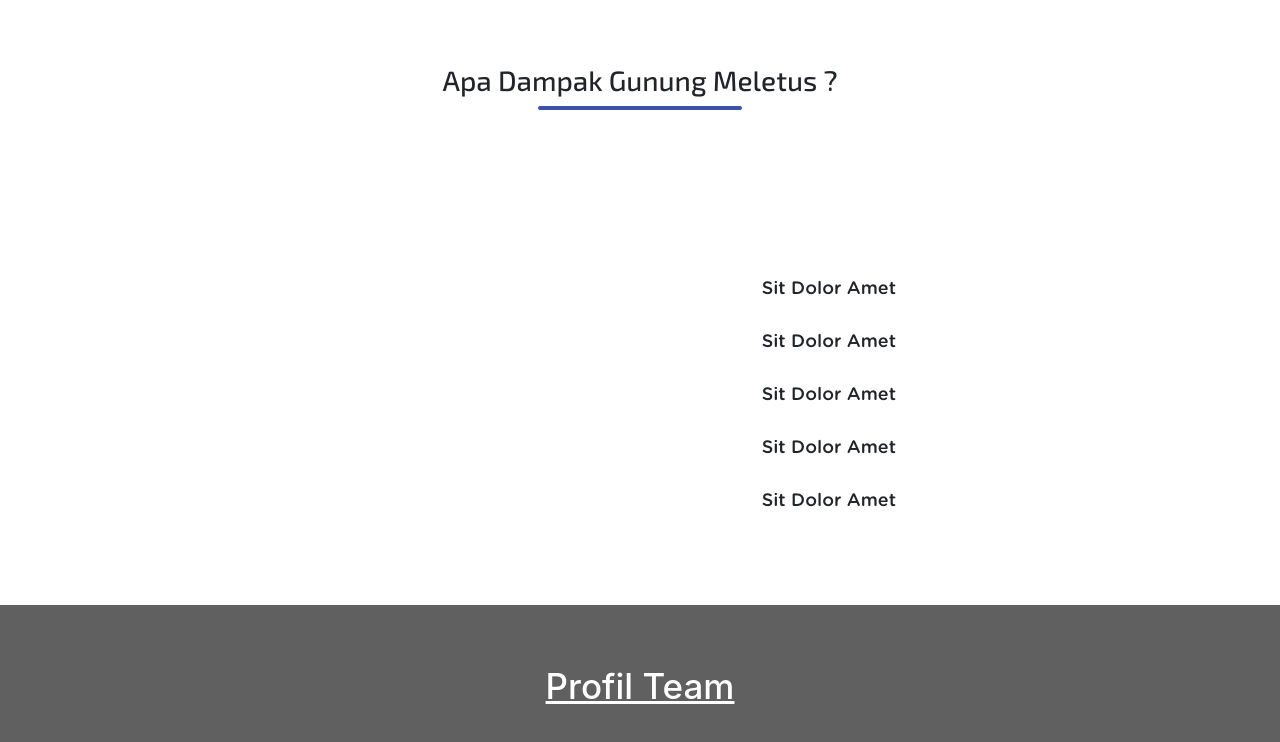
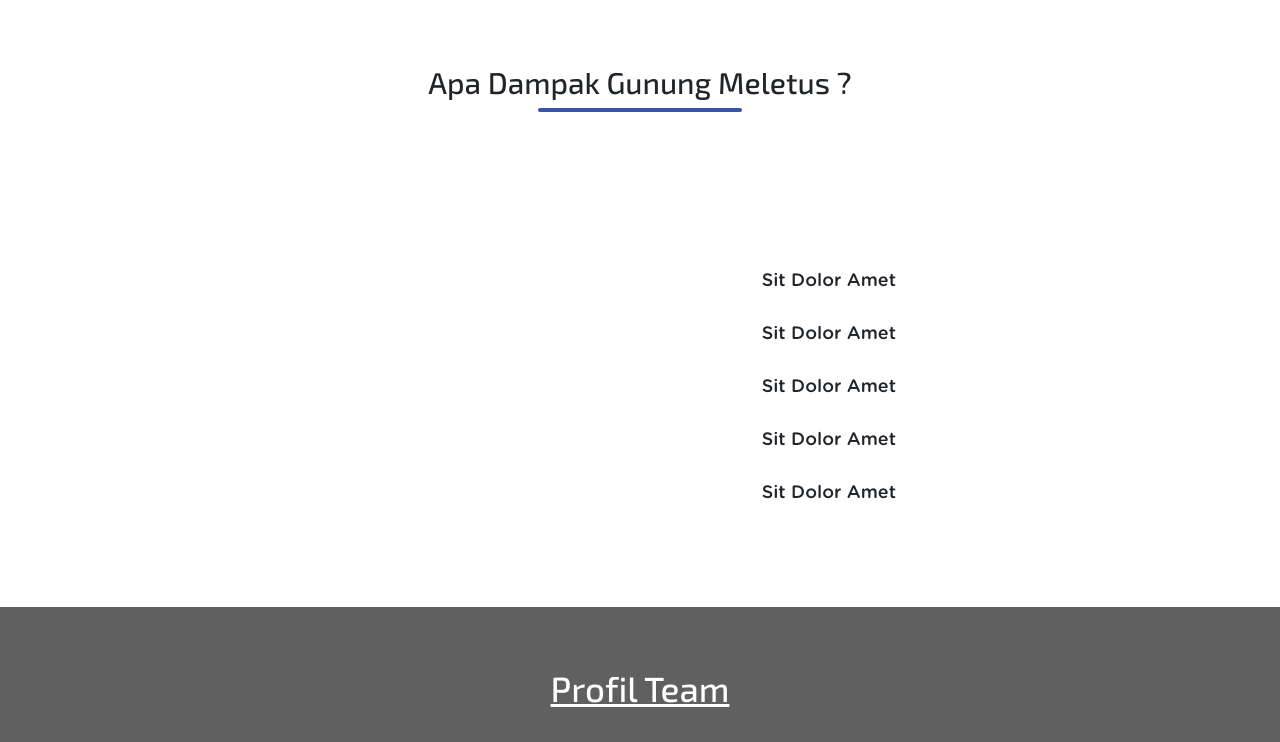
Before and after one commit to ShinyQ/WebDesign_Mitigasi-Gunung-Meletus, a plain HTML site: page main.html in a window 1280 px wide. Shown: the top 742 px of the page. Drawn offline with Linux system fonts and the light colour scheme.

Commit message:
Fix Font Size And Padding Dampak

```diff
--- a/assets/css/custom/about.css
+++ b/assets/css/custom/about.css
@@ -4,6 +4,7 @@
 }
 
 .about h1{
+    font-family: exo;
     font-size: 32px;
 }
 
--- a/assets/css/custom/dampak.css
+++ b/assets/css/custom/dampak.css
@@ -18,13 +18,13 @@
 }
 
 .padding-content-dampak{
-	padding-top: 40px;
-	padding-bottom: 10px;
+	padding-top: 30px;
+	padding-bottom: 20px;
 }
 
 .h1-dampak {
     font-family: exo;
-	font-size: 28px;
+	font-size: 30px;
 	text-align: center;
 }
 .content-center{
```
